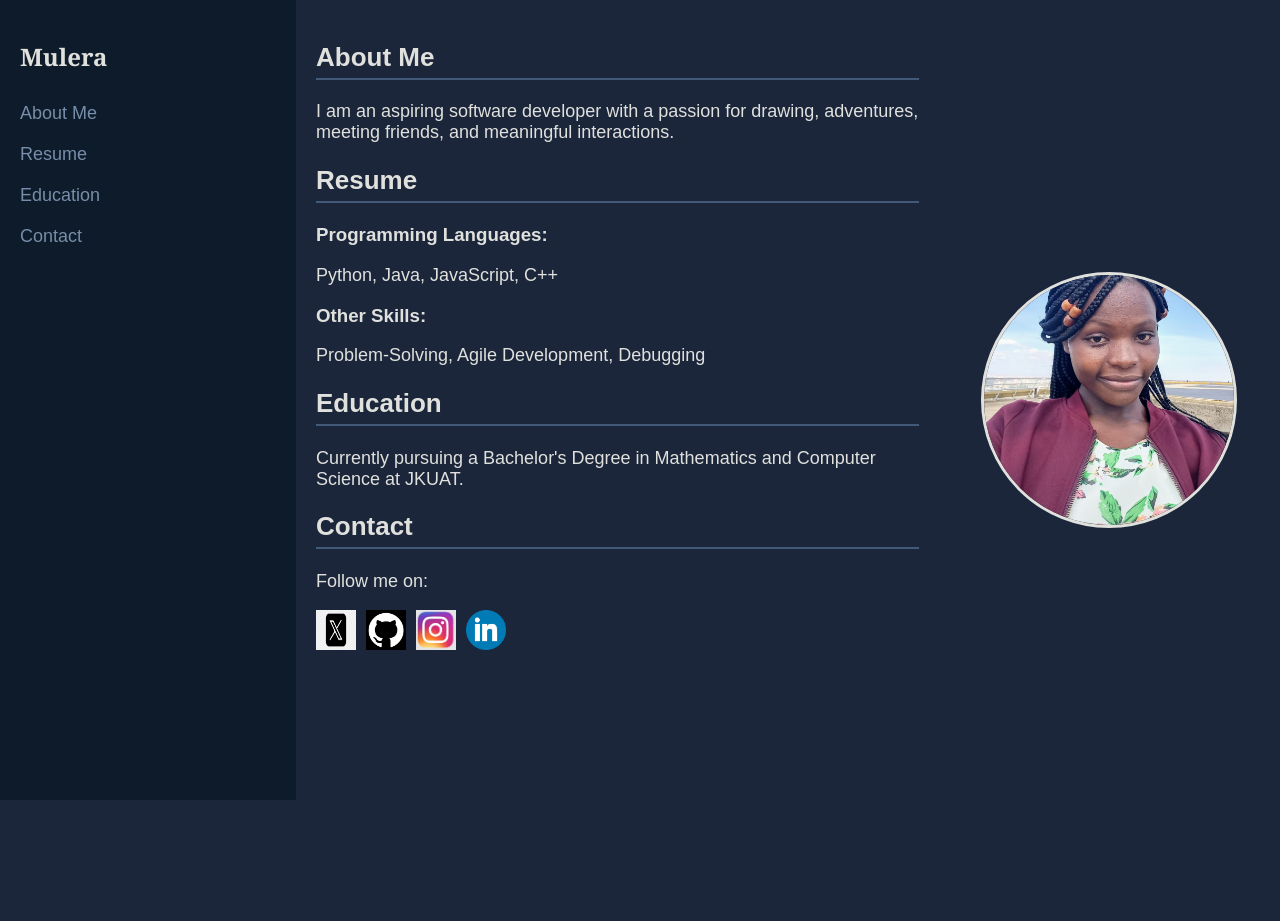
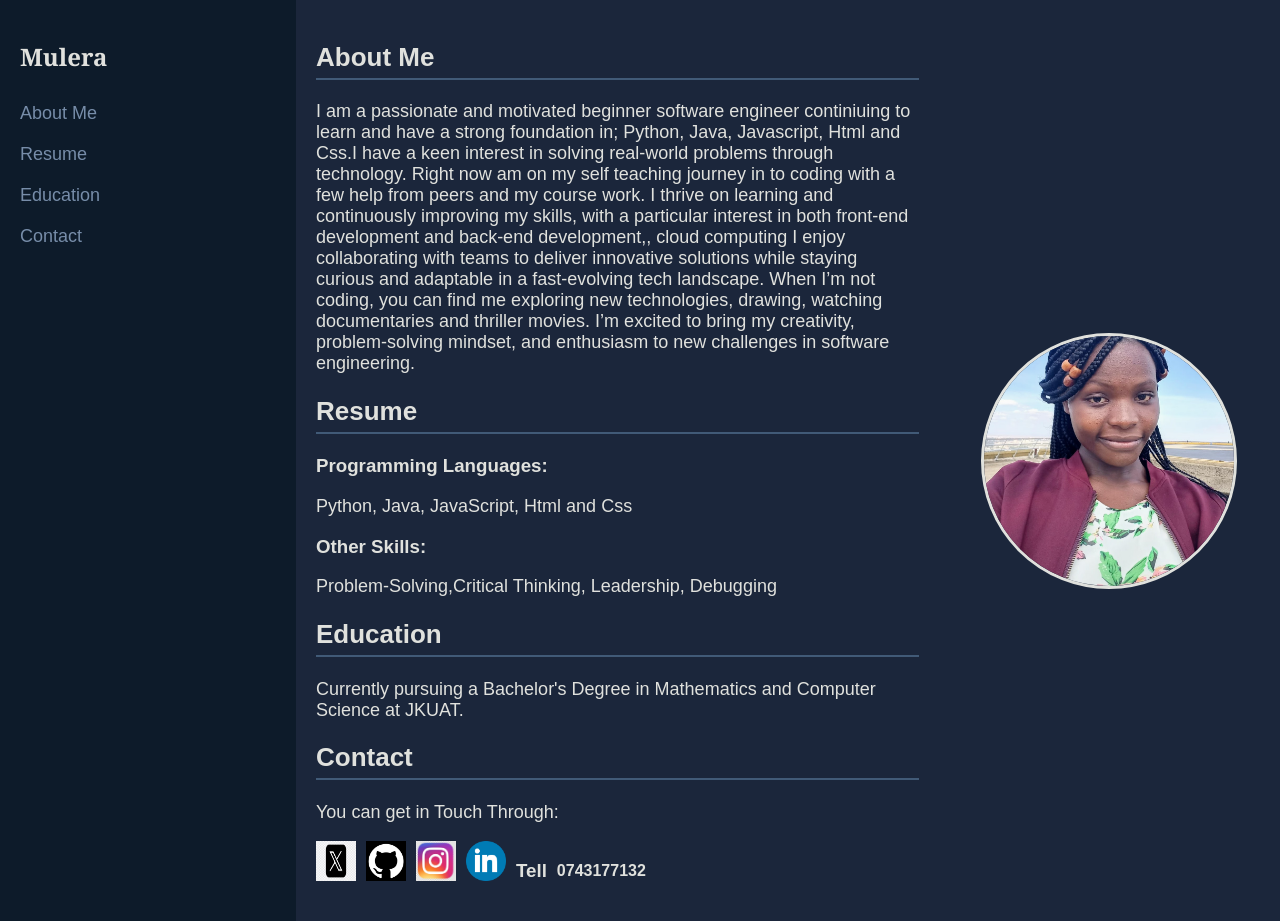
Before and after one commit to Ro-wdy/Portfolio-1.0, a plain HTML site: page index.html in a window 1280 px wide. Before the commit the page ends 800 px from the top, so only its background shows below. Drawn offline with Linux system fonts and the light colour scheme.

Commit message:
Add files via upload
added the about me part of the profile

```diff
--- a/index.html
+++ b/index.html
@@ -23,15 +23,20 @@
     <main>
       <section id="about">
         <h2>About Me</h2>
-        <p>I am an aspiring software developer with a passion for drawing, adventures, meeting friends, and meaningful interactions.</p>
+        <p>I am a passionate and motivated beginner software engineer continiuing to learn and have a strong foundation in; Python, Java, Javascript, Html and Css.I have a keen interest in solving real-world problems through technology. Right now am on my self teaching journey in to coding with a few help from peers and my course work.
+          I thrive on learning and continuously improving my skills, with a particular interest in both front-end development and back-end development,, cloud computing
+           I enjoy collaborating with teams to deliver innovative solutions while staying curious and adaptable in a fast-evolving tech landscape.
+
+          When I’m not coding, you can find me exploring new technologies, drawing, watching documentaries and thriller movies.
+           I’m excited to bring my creativity, problem-solving mindset, and enthusiasm to new challenges in software engineering.</p>
       </section>
 
       <section id="resume">
         <h2>Resume</h2>
         <h3>Programming Languages:</h3>
-        <p>Python, Java, JavaScript, C++</p>
+        <p>Python, Java, JavaScript, Html and Css</p>
         <h3>Other Skills:</h3>
-        <p>Problem-Solving, Agile Development, Debugging</p>
+        <p>Problem-Solving,Critical Thinking, Leadership, Debugging</p>
       </section>
 
       <section id="education">
@@ -41,7 +46,7 @@
 
       <section id="contact">
         <h2>Contact</h2>
-        <p>Follow me on:</p>
+        <p>You can get in Touch Through:</p>
         <div class="social-icons">
           <a href="https://x.com/MuleraRh" target="_blank">
             <img src="Twitter.jpeg" alt="X Logo">
@@ -55,6 +60,8 @@
           <a href="https://www.linkedin.com/in/rhodah-mulera-83972a1bb/" target="_blank">
             <img src="LinkedIn.png" alt="LinkedIn Logo">
           </a>
+          <h3>Tell</h3>
+          <h4>0743177132</h4>
         </div>
       </section>
     </main>
```
